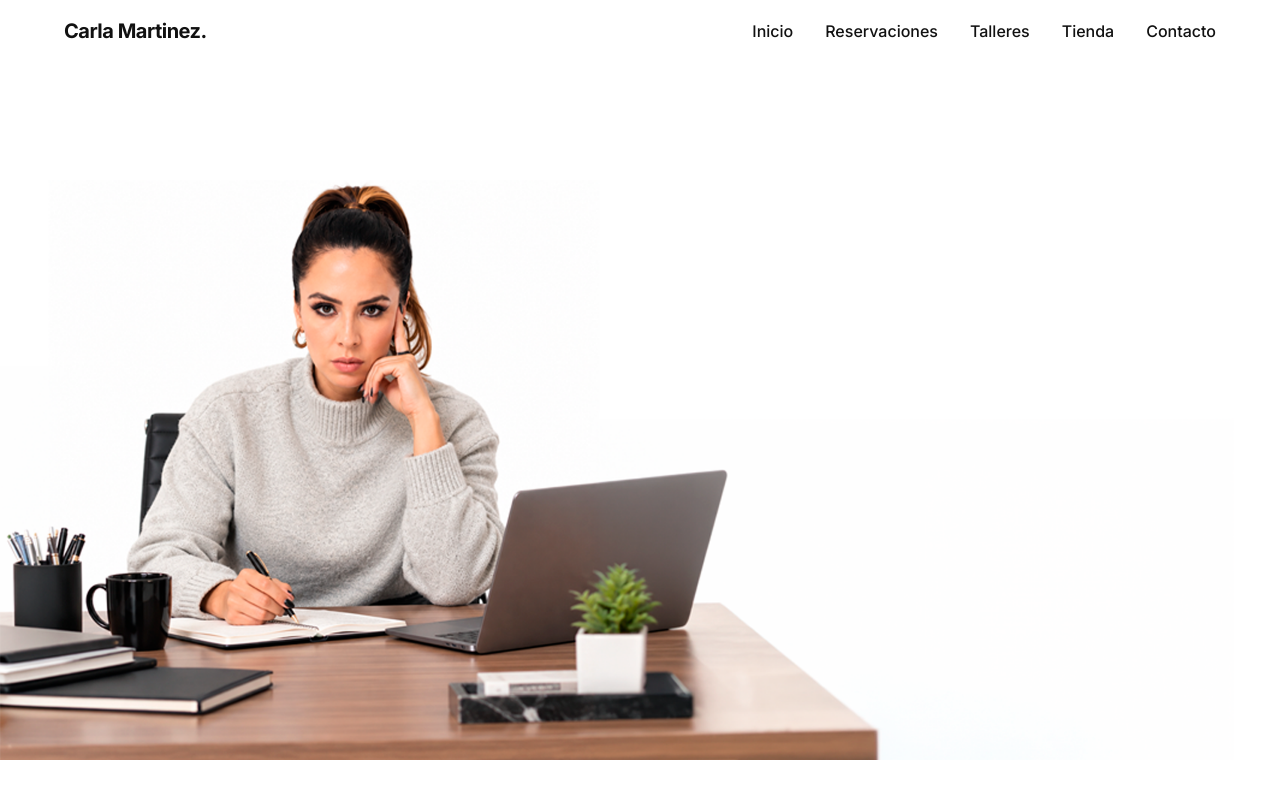
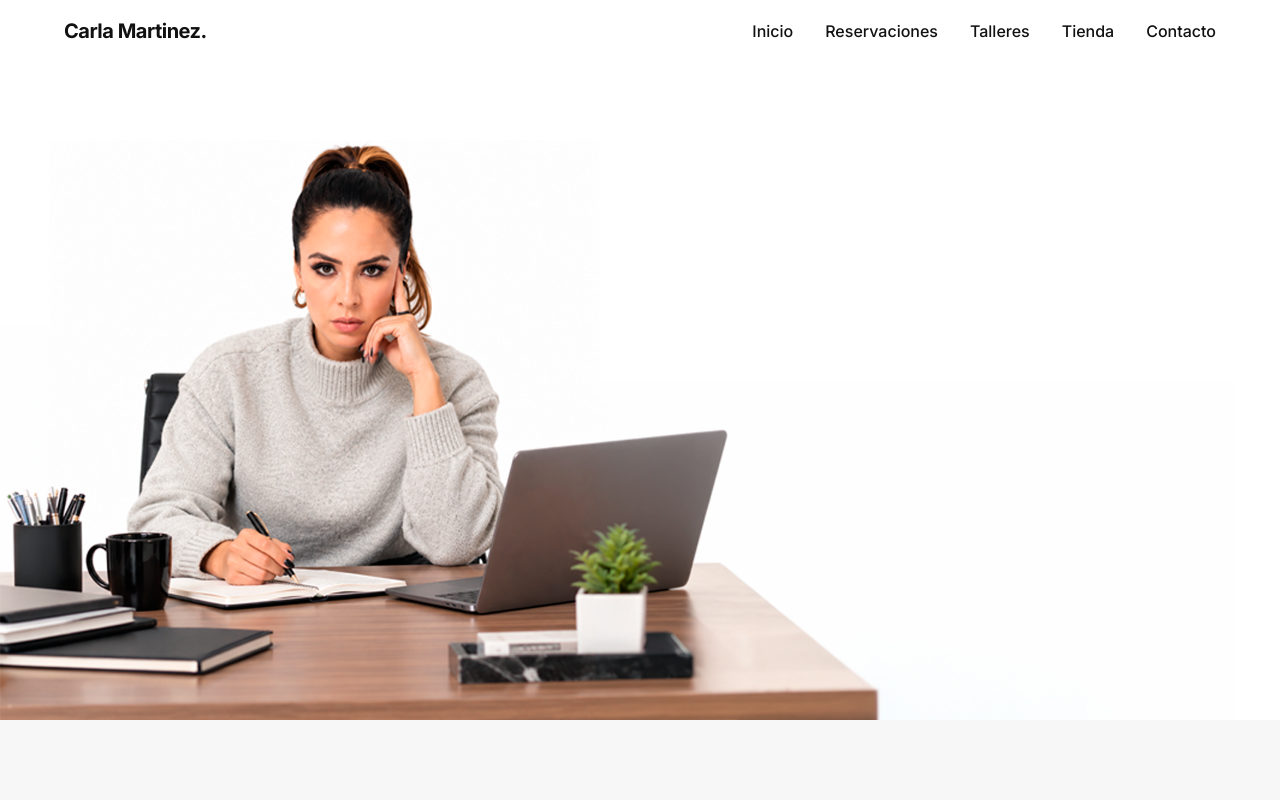
Before and after one commit to Villegascs/Psi.-Carla-Martinez, a Next.js app: page / in a window 1280 px wide. Shown: the top 800 px of the page. Built offline with nearby package versions, Linux system fonts and the light colour scheme; no server answers.

Commit message:
fix: portada sin recorte - width 100% height auto para imagen siempre completa

```diff
--- a/src/app/page.tsx
+++ b/src/app/page.tsx
@@ -4,27 +4,22 @@ import { Play } from "lucide-react";
 export default function Home() {
   return (
     <div style={{ width: "100%" }}>
-      {/* Hero Section — Full Screen Cover */}
+      {/* Hero Section — Imagen completa, sin recortes */}
       <div style={{
-        position: "relative",
-        /* Break out of the main container padding (24px each side) and top padding (40px) */
+        /* Rompe el padding del container para ancho completo */
         width: "100vw",
-        height: "100vh",
         marginLeft: "calc(-50vw + 50%)",
         marginTop: "-40px",
         backgroundColor: "#ffffff",
+        lineHeight: 0,
       }}>
-        {/* Portada image — full visible, no crop, anchored left */}
+        {/* width: 100% + height: auto = imagen NUNCA se recorta */}
         <img
           src="/Portada.png"
           alt="Dra. Carla Martinez — Portada"
           style={{
-            position: "absolute",
-            inset: 0,
             width: "100%",
-            height: "100%",
-            objectFit: "contain",
-            objectPosition: "left center",
+            height: "auto",
             display: "block",
           }}
         />
```
